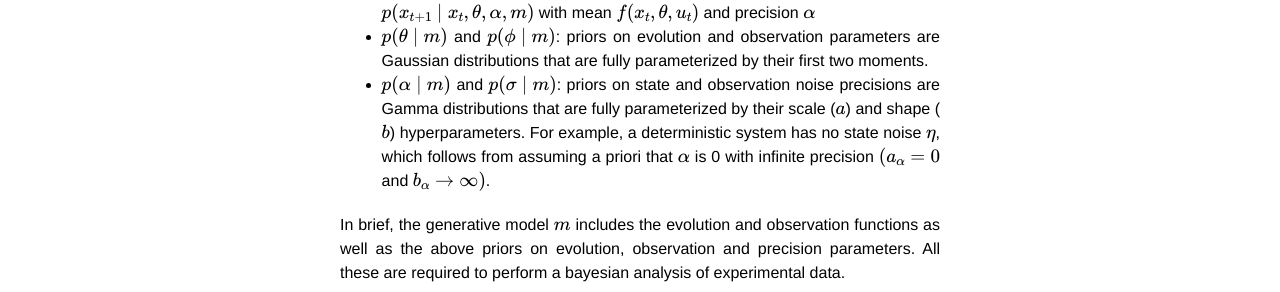
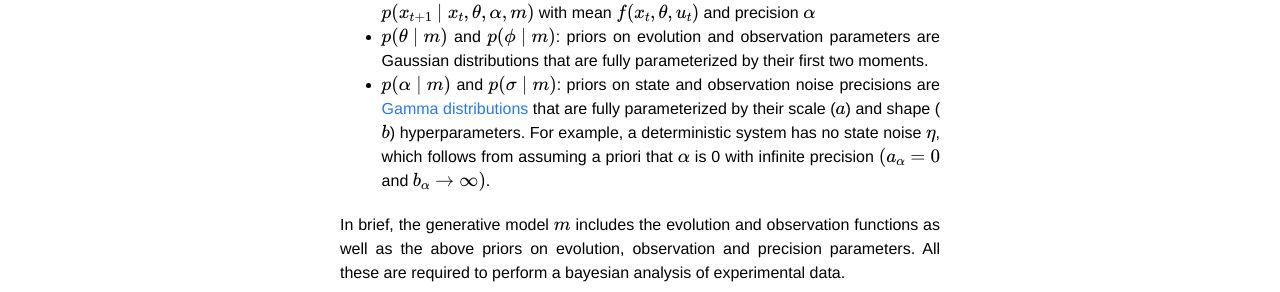
Before and after one commit to MBB-team/VBA-toolbox, a Jekyll site: the page built from _wiki/Structure-of-VBA's-generative-model.md, in a window 1280 px wide and 900 px high, scrolled down 4108 px. Shown: the part 323-615 px from the top of the window. Built offline with Jekyll 4.4.1, drawn with Linux system fonts in a browser that asks for light colours; nearby versions of some CDN libraries; formulas are drawn with MathJax 3; some of the changed lines change nothing that is shown.

Commit message:
Update Structure-of-VBA's-generative-model.md

```diff
--- a/_wiki/Structure-of-VBA's-generative-model.md
+++ b/_wiki/Structure-of-VBA's-generative-model.md
@@ -88,6 +88,6 @@
 
 - $$p(\theta\mid m)$$ and $$p(\phi\mid m)$$: priors on evolution and observation parameters are Gaussian distributions that are fully parameterized by their first two moments.
 
-- $$p(\alpha\mid m)$$ and $$p(\sigma\mid m)$$: priors on state and observation noise precisions are Gamma distributions that are fully parameterized by their scale ($$a$$) and shape ($$b$$) hyperparameters. For example, a deterministic system has no state noise $$\eta$$, which follows from assuming a priori that $$\alpha$$ is 0 with infinite precision $$(a_{\alpha}=0$$ and $$b_{\alpha}\rightarrow  \infty)$$.
+- $$p(\alpha\mid m)$$ and $$p(\sigma\mid m)$$: priors on state and observation noise precisions are [Gamma distributions](https://en.wikipedia.org/wiki/Gamma_distribution) that are fully parameterized by their scale ($$a$$) and shape ($$b$$) hyperparameters. For example, a deterministic system has no state noise $$\eta$$, which follows from assuming a priori that $$\alpha$$ is 0 with infinite precision $$(a_{\alpha}=0$$ and $$b_{\alpha}\rightarrow  \infty)$$.
 
 In brief, the generative model $$m$$ includes the evolution and observation functions as well as the above priors on evolution, observation and precision parameters. All these are required to perform a bayesian analysis of experimental data.
```
